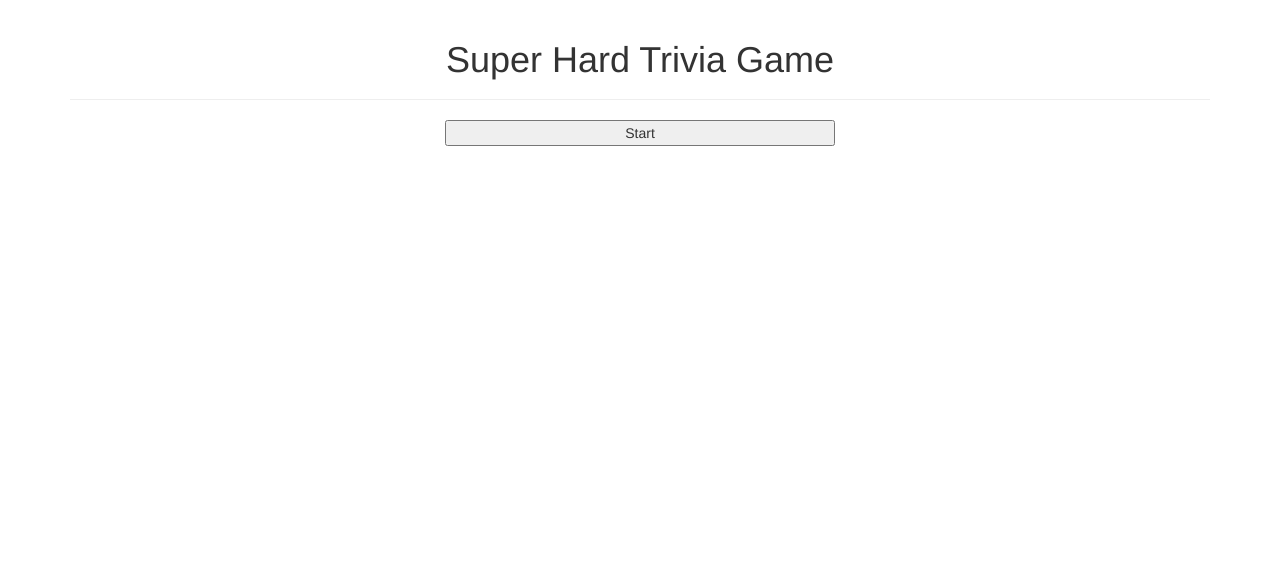
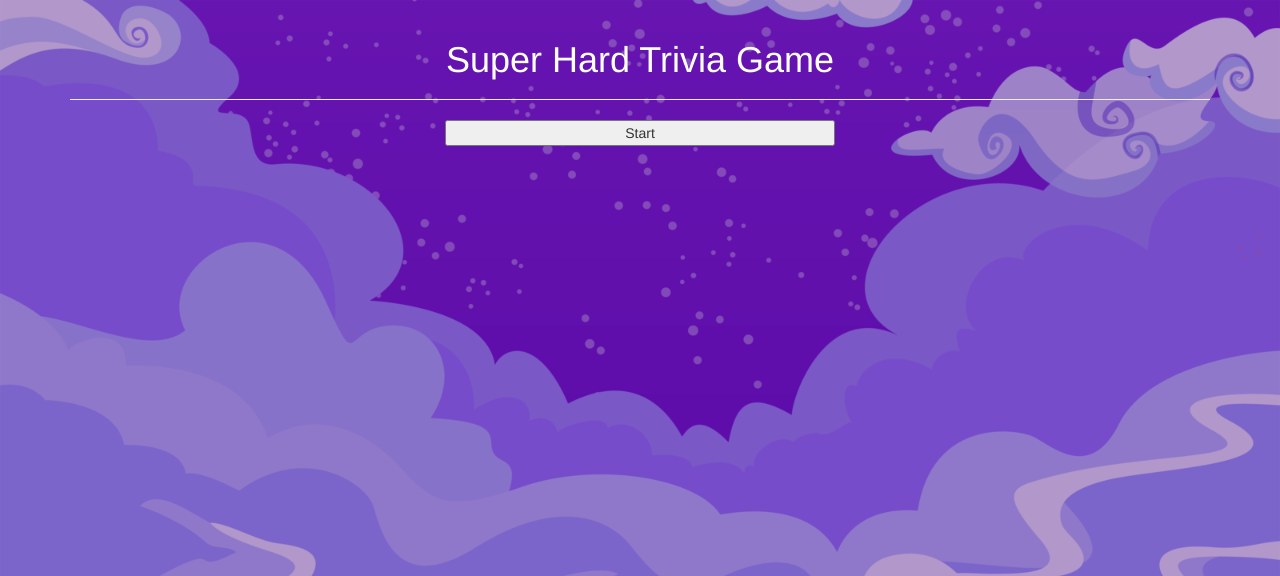
Before and after one commit to alexlcortes/TriviaGame, a PHP site: page / in a window 1280 px wide. Shown: the top 576 px of the page. Run offline with PHP 8.4, Linux system fonts and the light colour scheme.

Commit message:
colors. style. something else I'm sure

```diff
--- a/assets/css/style.css
+++ b/assets/css/style.css
@@ -1,2 +1,88 @@
+.page-header {
+	color: #FFFFFF;
+}
+
 .ans1 {
+	color: #000080;
 }
+
+.ans2 {
+	color: #000080;
+}
+
+body {
+    background: url(../images/bground1.png);
+    background-size: 100%;
+}
+
+/*button {
+	color: #000080;
+}*/
+
+.show-counter{
+	color: #FFFFFF;
+}
+
+.time-up {
+	color: #FFFFFF;
+}
+
+.right {
+	color: #FFFFFF;
+
+}
+
+.wrong {
+	color: #FFFFFF;
+
+}
+
+.quest1 {
+	color: #FFFFFF;
+
+}
+
+.quest2 {
+	color: #FFFFFF;
+
+}
+
+.quest3 {
+	color: #FFFFFF;
+
+}
+
+.quest4 {
+	color: #FFFFFF;
+
+}
+
+.quest5 {
+	color: #FFFFFF;
+
+}
+
+.quest6 {
+	color: #FFFFFF;
+
+}
+
+.quest7 {
+	color: #FFFFFF;
+
+}
+
+.quest8 {
+	color: #FFFFFF;
+
+}
+
+.quest9 {
+	color: #FFFFFF;
+
+}
+
+.quest10 {
+	color: #FFFFFF;
+
+}
--- a/index.html
+++ b/index.html
@@ -16,9 +16,9 @@
 		</div>
 
 		<div class="row">
-  			<div class="col-md-4"></div>
-  			<button class="col-md-4 start">Start</button>
-  			<div class="col-md-4"></div>
+  			<div class="col-xs-4 col-md-4"></div>
+  			<button class="col-xs-4 col-md-4 start">Start</button>
+  			<div class="col-xs-4 col-md-4"></div>
 		</div>
 
 		<div class="text-center show-counter"></div>
@@ -35,92 +35,92 @@
  -->
 
 		<div class="row" id="first">
-			<div class="col-md-2"></div>
-			<div class="col-md-2 quest1 text-center"></div>
-			<button id="tru1" class="col-md-2 ans1 text-center"></button>
-			<button id="fal1" class="col-md-2 ans2 text-center"></button>
-			<div class="col-md-2"></div>
+			<div class="col-xs-4 col-md-2"></div>
+			<div class="col-xs-4 col-md-2 quest1 text-center"></div>
+			<button id="tru1" class="col-xs-4 col-md-2 ans1 text-center"></button>
+			<button id="fal1" class="col-xs-4 col-md-2 ans2 text-center"></button>
+			<div class="col-xs-4 col-md-2"></div>
 		</div>
 		<br>
 
 		<div class="row" id="second">
-			<div class="col-md-2"></div>
-			<div class="col-md-2 quest2 text-center"></div>
-			<button id="tru2" class="col-md-2 ans1 text-center"></button>
-			<button id="fal2" class="col-md-2 ans2 text-center"></button>
-			<div class="col-md-2"></div>
+			<div class="col-xs-4 col-md-2"></div>
+			<div class="col-xs-4 col-md-2 quest2 text-center"></div>
+			<button id="tru2" class="col-xs-4 col-md-2 ans1 text-center"></button>
+			<button id="fal2" class="col-xs-4 col-md-2 ans2 text-center"></button>
+			<div class="col-xs-4 col-md-2"></div>
 		</div>
 		<br>
 
 		<div class="row" id="third">
-			<div class="col-md-2"></div>
-			<div class="col-md-2 quest3 text-center"></div>
-			<button id="tru3" class="col-md-2 ans1 text-center"></button>
-			<button id="fal3" class="col-md-2 ans2 text-center"></button>
-			<div class="col-md-2"></div>
+			<div class="col-xs-4 col-md-2"></div>
+			<div class="col-xs-4 col-md-2 quest3 text-center"></div>
+			<button id="tru3" class="col-xs-4 col-md-2 ans1 text-center"></button>
+			<button id="fal3" class="col-xs-4 col-md-2 ans2 text-center"></button>
+			<div class="col-xs-4 col-md-2"></div>
 		</div>
 		<br>
 
 		<div class="row" id="fourth">
-			<div class="col-md-2"></div>
-			<div class="col-md-2 quest4 text-center"></div>
-			<button id="tru4" class="col-md-2 ans1 text-center"></button>
-			<button id="fal4" class="col-md-2 ans2 text-center"></button>
-			<div class="col-md-2"></div>
+			<div class="col-xs-4 col-md-2"></div>
+			<div class="col-xs-4 col-md-2 quest4 text-center"></div>
+			<button id="tru4" class="col-xs-4 col-md-2 ans1 text-center"></button>
+			<button id="fal4" class="col-xs-4 col-md-2 ans2 text-center"></button>
+			<div class="col-xs-4 col-md-2"></div>
 		</div>
 		<br>
 
 		<div class="row" id="fifth">
-			<div class="col-md-2"></div>
-			<div class="col-md-2 quest5 text-center"></div>
-			<button id="tru5" class="col-md-2 ans1 text-center"></button>
-			<button id="fal5" class="col-md-2 ans2 text-center"></button>
-			<div class="col-md-2"></div>
+			<div class="col-xs-4 col-md-2"></div>
+			<div class="col-xs-4 col-md-2 quest5 text-center"></div>
+			<button id="tru5" class="col-xs-4 col-md-2 ans1 text-center"></button>
+			<button id="fal5" class="col-xs-4 col-md-2 ans2 text-center"></button>
+			<div class="col-xs-4 col-md-2"></div>
 		</div>
 		<br>
 
 		<div class="row" id="six">
-			<div class="col-md-2"></div>
-			<div class="col-md-2 quest6 text-center"></div>
-			<button id="tru6" class="col-md-2 ans1 text-center"></button>
-			<button id="fal6" class="col-md-2 ans2 text-center"></button>
-			<div class="col-md-2"></div>
+			<div class="col-xs-4 col-md-2"></div>
+			<div class="col-xs-4 col-md-2 quest6 text-center"></div>
+			<button id="tru6" class="col-xs-4 col-md-2 ans1 text-center"></button>
+			<button id="fal6" class="col-xs-4 col-md-2 ans2 text-center"></button>
+			<div class="col-xs-4 col-md-2"></div>
 		</div>
 		<br>
 
 		<div class="row" id="seventh">
-			<div class="col-md-2"></div>
-			<div class="col-md-2 quest7 text-center"></div>
-			<button id="tru7" class="col-md-2 ans1 text-center"></button>
-			<button id="fal7" class="col-md-2 ans2 text-center"></button>
-			<div class="col-md-2"></div>
+			<div class="col-xs-4 col-md-2"></div>
+			<div class="col-xs-4 col-md-2 quest7 text-center"></div>
+			<button id="tru7" class="col-xs-4 col-md-2 ans1 text-center"></button>
+			<button id="fal7" class="col-xs-4 col-md-2 ans2 text-center"></button>
+			<div class="col-xs-4 col-md-2"></div>
 		</div>
 		<br>
 
 		<div class="row" id="eighth">
-			<div class="col-md-2"></div>
-			<div class="col-md-2 quest8 text-center"></div>
-			<button id="tru8" class="col-md-2 ans1 text-center"></button>
-			<button id="fal8" class="col-md-2 ans2 text-center"></button>
-			<div class="col-md-2"></div>
+			<div class="col-xs-4 col-md-2"></div>
+			<div class="col-xs-4 col-md-2 quest8 text-center"></div>
+			<button id="tru8" class="col-xs-4 col-md-2 ans1 text-center"></button>
+			<button id="fal8" class="col-xs-4 col-md-2 ans2 text-center"></button>
+			<div class="col-xs-4 col-md-2"></div>
 		</div>
 		<br>
 
 		<div class="row" id="ninth">
-			<div class="col-md-2"></div>
-			<div class="col-md-2 quest9 text-center"></div>
-			<button id="tru9" class="col-md-2 ans1 text-center"></button>
-			<button id="fal9" class="col-md-2 ans2 text-center"></button>
-			<div class="col-md-2"></div>
+			<div class="col-xs-4 col-md-2"></div>
+			<div class="col-xs-4 col-md-2 quest9 text-center"></div>
+			<button id="tru9" class="col-xs-4 col-md-2 ans1 text-center"></button>
+			<button id="fal9" class="col-xs-4 col-md-2 ans2 text-center"></button>
+			<div class="col-xs-4 col-md-2"></div>
 		</div>
 		<br>
 
 		<div class="row" id="tenth">
-			<div class="col-md-2"></div>
-			<div class="col-md-2 quest10 text-center"></div>
-			<button id="tru10" class="col-md-2 ans1 text-center"></button>
-			<button id="fal10" class="col-md-2 ans2 text-center"></button>
-			<div class="col-md-2"></div>
+			<div class="col-xs-4 col-md-2"></div>
+			<div class="col-xs-4 col-md-2 quest10 text-center"></div>
+			<button id="tru10" class="col-xs-4 col-md-2 ans1 text-center"></button>
+			<button id="fal10" class="col-xs-4 col-md-2 ans2 text-center"></button>
+			<div class="col-xs-4 col-md-2"></div>
 		</div>
 
 	</div>
```
Also changed, not shown: assets/images/background.jpg (added), assets/images/background2.JPG (added), assets/images/background3.jpg (added), assets/images/background4.jpg (added), assets/images/bground1.png (added), assets/images/bground2.png (added).
